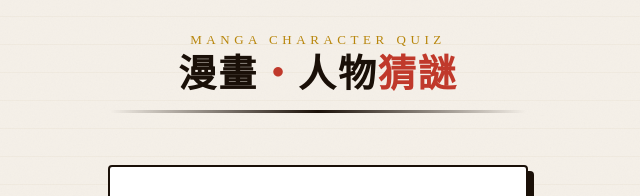
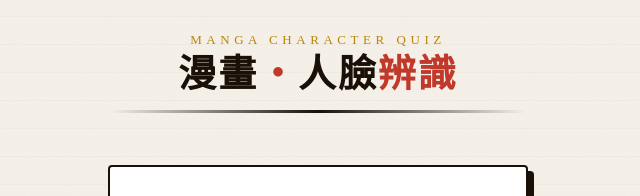
Before and after one commit to firstflow5566/adachi, a plain HTML site: page index.html in a window 1280 px wide. Shown: the top 196 px of the page, 322-962 px from the left. Drawn offline with Linux system fonts and the light colour scheme.

Commit message:
Update index.html

```diff
--- a/index.html
+++ b/index.html
@@ -3,7 +3,7 @@
 <head>
 <meta charset="UTF-8">
 <meta name="viewport" content="width=device-width, initial-scale=1.0">
-<title>漫畫人物猜謎</title>
+<title>漫畫人臉辨識</title>
 <link href="https://fonts.googleapis.com/css2?family=Noto+Serif+JP:wght@400;700;900&family=Shippori+Mincho:wght@400;700&display=swap" rel="stylesheet">
 <style>
   :root {
@@ -485,7 +485,7 @@
 
 <header>
   <div class="title-jp">manga character quiz</div>
-  <h1>漫畫<span>・</span>人物<span>猜謎</span></h1>
+  <h1>漫畫<span>・</span>人臉<span>辨識</span></h1>
 </header>
 
 <!-- SETUP -->
```
